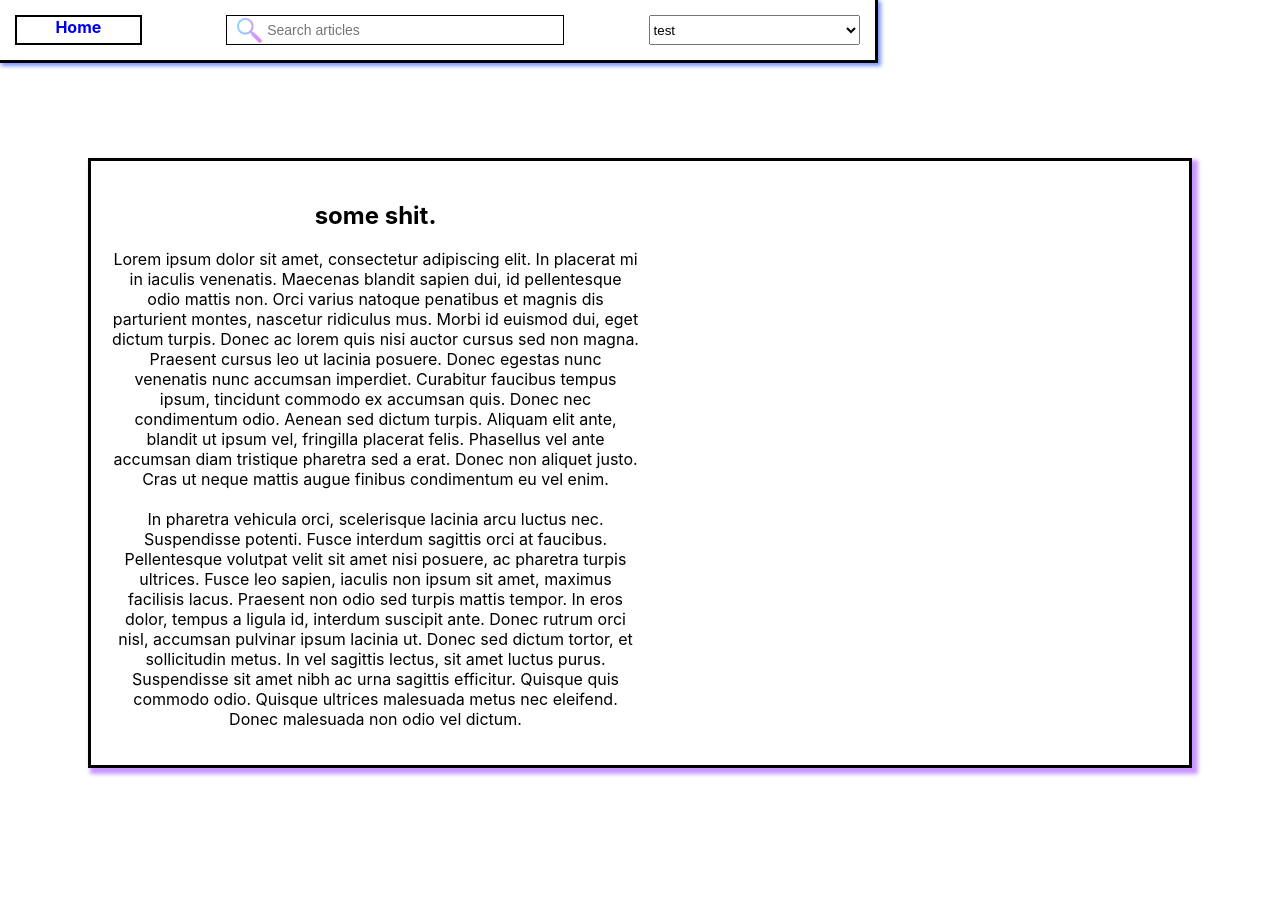
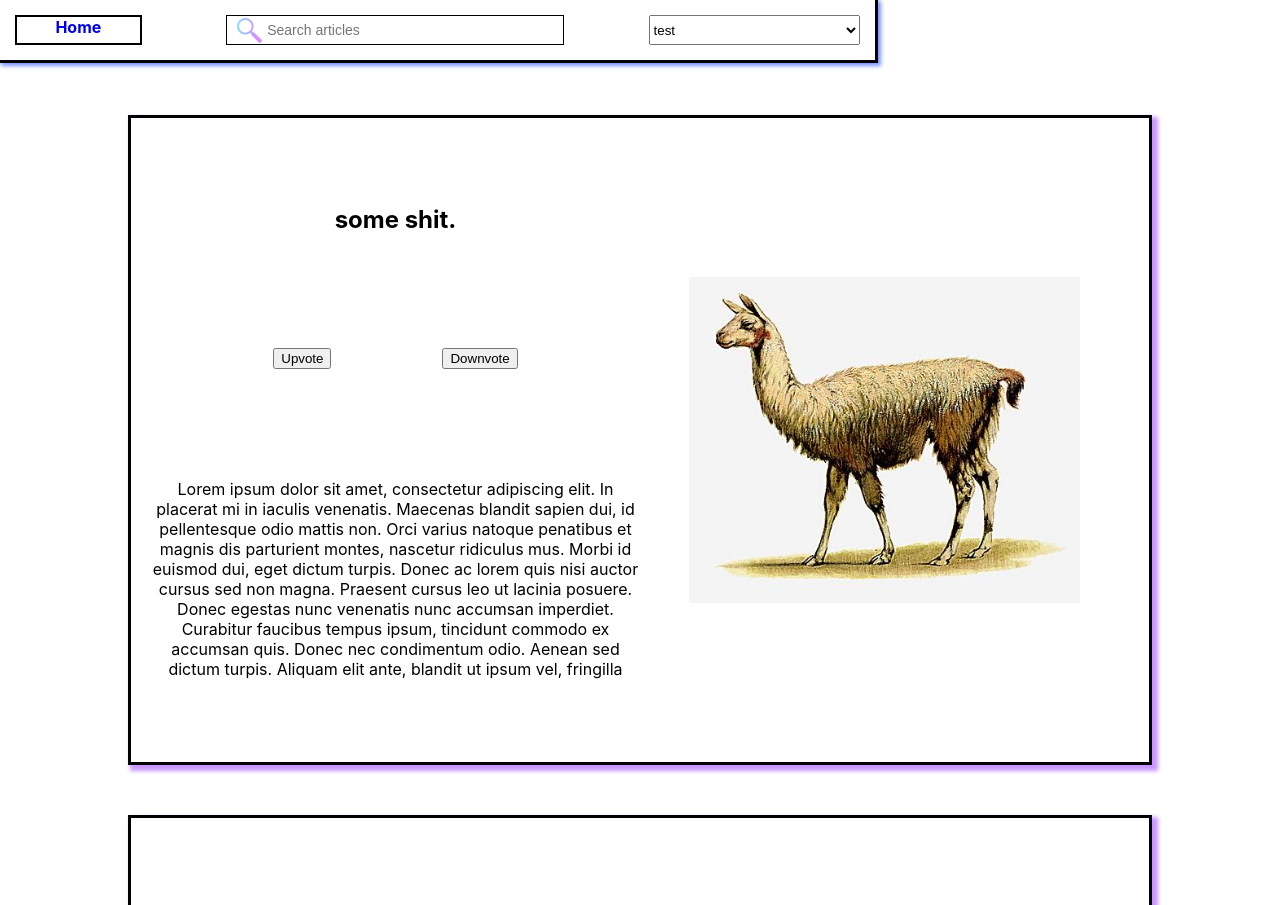
Before and after one commit to Odiovock/reddit-client, a React (Create React App) app: page / in a window 1280 px wide. Before the commit the page ends 863 px from the top, so only its background shows below. Built offline with nearby package versions, Linux system fonts and the light colour scheme.

Commit message:
MainPageArticle css

```diff
--- a/src/app/App.css
+++ b/src/app/App.css
@@ -1,4 +1,8 @@
 nav {
+  position: fixed;
+  float: left;
+  z-index: 10;
+  background-color: white;
   width: 66%;
   padding: 15px;
   border-bottom: 3px solid black;
@@ -55,20 +59,51 @@ nav a {
 }
 
 .mainPageArticlesContainer {
-  width: 88%;
-  height: 800px;
+  width: 100%;
+  max-height: 790px;
+  padding-top: 115px;
   display: flex;
+  flex-wrap: wrap;
   justify-content: center;
-  align-items: center;
-  overflow: hidden;
+  align-items: flex-start;
+  overflow: scroll;
 }
 
 .mainPageArticle {
-  width: 98%;
+  width: 80%;
+  height: 650px;
   padding: 20px;
+  margin-bottom: 50px;
   border: 3px solid black;
   box-shadow: 4px 4px 4px 2px rgba(200, 150, 255);
   box-sizing: border-box;
+  display: flex;
+  flex-wrap: wrap;
+  justify-content: space-around;
+}
+
+.mainPageArticleTextZone {
+  text-align: center;
+  width: 50%;
+  display: flex;
+  flex-direction: column;
+  justify-content: space-around;
+  align-items: center;
+}
+
+.mainPageArticleButtonZone {
+  width: 50%;
+  display: flex;
+  justify-content: space-between;
+}
+
+.hiddenScrollBar::-webkit-scrollbar {
+  display: hidden;
+}
+
+.hiddenScrollBar {
+  -ms-overflow-style: none;
+  scrollbar-width: none;
 }
 
 input.hs-search-field__input {
--- a/src/components/MainPageArticles/MainPageArticles.js
+++ b/src/components/MainPageArticles/MainPageArticles.js
@@ -1,12 +1,17 @@
 import React from "react";
+import Lama from "../../ressources/images/1002997-Lama.jpg"
 
 export default function MainPageArticle() {
     return (
-        <div className="mainPageArticlesContainer" style={{margin: "auto"}}>
+        <div className="mainPageArticlesContainer hiddenScrollBar" style={{margin: "auto"}}>
             <div className="mainPageArticle">
-                <div style={{textAlign: "center", width: "50%"}}>
+                <div className="mainPageArticleTextZone">
                     <h2>some shit.</h2>
-                    <p>
+                    <div className="mainPageArticleButtonZone">
+                        <button>Upvote</button>
+                        <button>Downvote</button>
+                    </div>
+                    <p className="hiddenScrollBar" style={{maxHeight: "200px", overflow: "scroll"}}>
                         Lorem ipsum dolor sit amet, consectetur adipiscing elit. In placerat mi in iaculis venenatis. Maecenas blandit sapien dui, id pellentesque odio mattis non.
                         Orci varius natoque penatibus et magnis dis parturient montes, nascetur ridiculus mus. Morbi id euismod dui, eget dictum turpis. Donec ac lorem quis nisi auctor
                         cursus sed non magna. Praesent cursus leo ut lacinia posuere. Donec egestas nunc venenatis nunc accumsan imperdiet. Curabitur faucibus tempus ipsum, tincidunt
@@ -20,6 +25,9 @@ export default function MainPageArticle() {
                         eleifend. Donec malesuada non odio vel dictum.
                     </p>
                 </div>
+                <img src={Lama} alt="it's a lama" style={{margin: "auto", width: "40%", height: "auto"}}/>
+            </div>
+            <div div className="mainPageArticle">
             </div>
         </div>
     );
```
Also changed, not shown: src/ressources/images/1002997-Lama.jpg (added), 1 other file (tests, documents, lock files or other folders).
